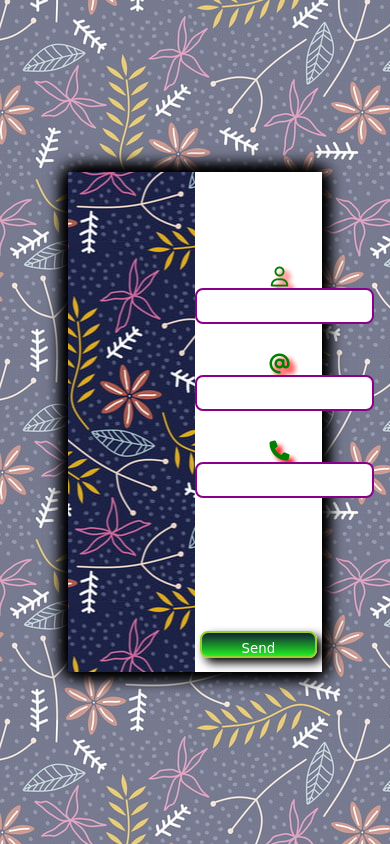
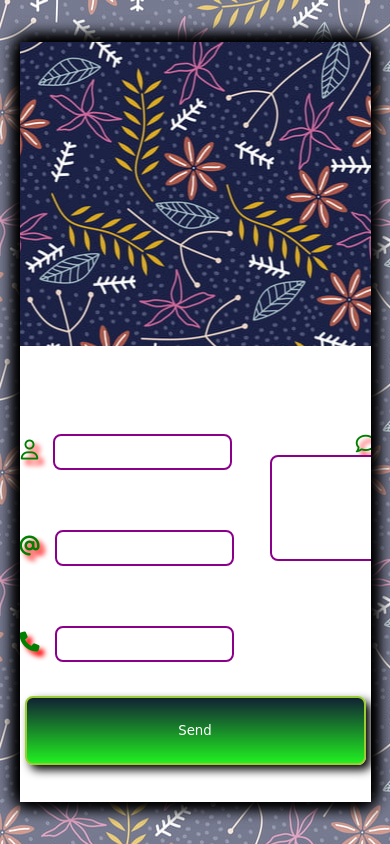
Before and after one commit to ZakaDev22/ResponsiveContactForm, a plain HTML site: page index.html in a window 390 px wide. Drawn offline with Linux system fonts and the light colour scheme.

Commit message:
Create Responsive Size For Under 800 px Done Successfully.

```diff
--- a/index.html
+++ b/index.html
@@ -7,6 +7,7 @@
     <title>My Contact Form</title>
     <link rel="stylesheet" href="style.css">
     <link rel="stylesheet" href="https://cdnjs.cloudflare.com/ajax/libs/font-awesome/6.4.0/css/all.min.css">
+    <link rel="stylesheet" href="mediaSizes.css">
 
 </head>
 
--- /dev/null
+++ b/mediaSizes.css
@@ -0,0 +1,34 @@
+@media (max-width:800px) {
+
+    main {
+        flex-direction: column;
+    }
+
+    .content {
+        width: 90%;
+        height: 90%;
+
+        flex-direction: column;
+    }
+
+    .image-section {
+        width: 100%;
+        height: 40%;
+    }
+
+    .form-section {
+        width: 100%;
+        height: 60%;
+    }
+
+    .inputs {
+
+        height: 50%;
+        display: flex;
+        flex-wrap: wrap;
+        justify-content: space-between;
+        overflow:  auto;
+    }
+
+
+}
--- a/style.css
+++ b/style.css
@@ -122,7 +122,7 @@ form,
 }
 
 .form-bottom {
-    height: 15%;
+    height: 30%;
     display: flex;
     flex-wrap: wrap;
     justify-content: center;
```
